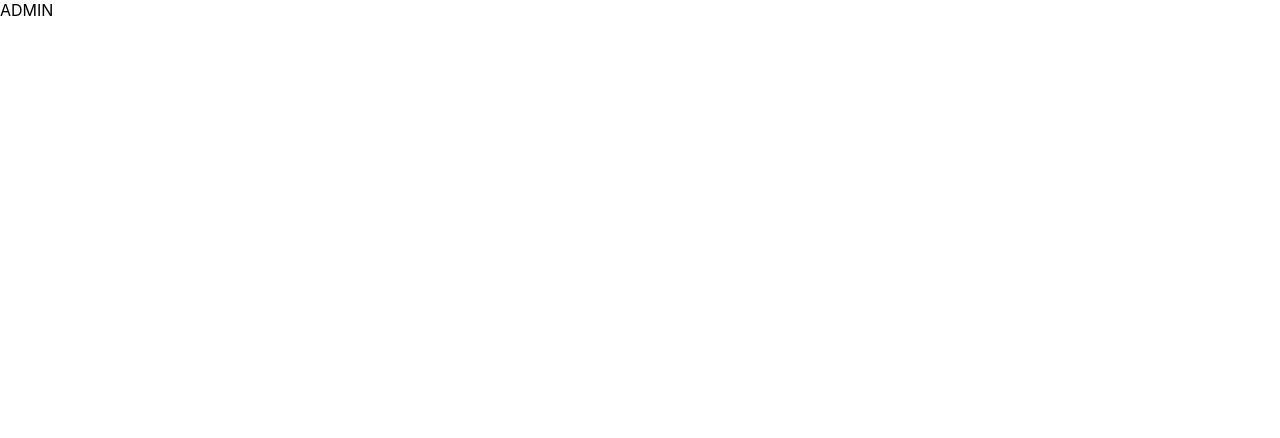
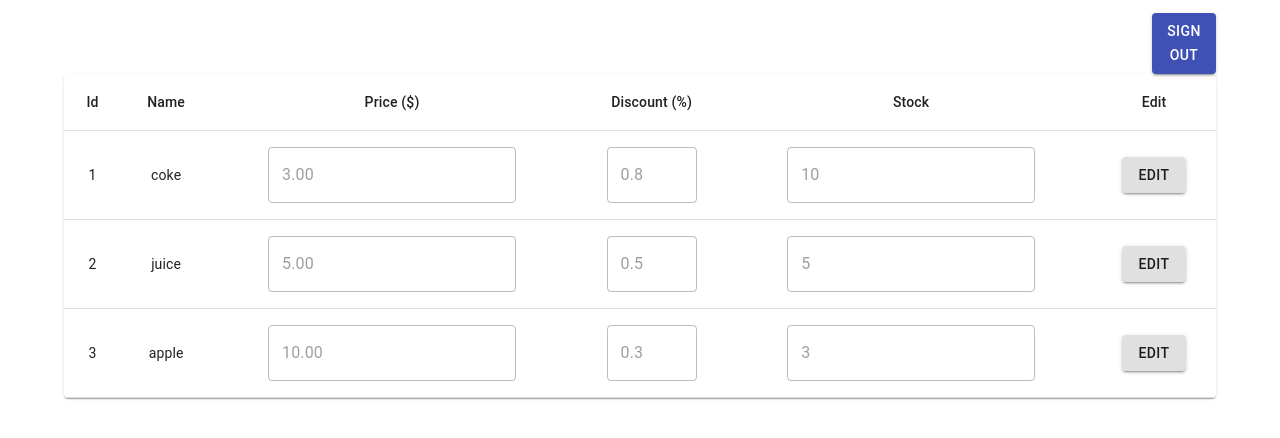
Before and after one commit to Accelsnow/csc301-simple-checkout-system-web, a React (Create React App) app in the folder front/: page /admin in a window 1280 px wide. Shown: the top 438 px of the page. Built offline with nearby package versions, Linux system fonts and the light colour scheme.

Commit message:
admin page implemented item modification

```diff
--- /dev/null
+++ b/front/src/components/AdminPage/Admin.css
@@ -0,0 +1,11 @@
+.container_admin {
+	display: flex;
+	flex-direction: column;
+	align-items: center;
+	margin: 1% 5%;
+}
+
+.signOut_button {
+	width: 5%;
+	align-self: flex-end;
+}
--- a/front/src/components/AdminPage/Admin.jsx
+++ b/front/src/components/AdminPage/Admin.jsx
@@ -1,11 +1,147 @@
 import React, { Component } from "react";
+import {round} from "../utilities";
+import { withRouter } from "react-router-dom";
+import Button from "@material-ui/core/Button";
+import TextField from "@material-ui/core/TextField";
+import TableContainer from "@material-ui/core/TableContainer";
+import Paper from "@material-ui/core/Paper";
+import Table from "@material-ui/core/Table";
+import TableHead from "@material-ui/core/TableHead";
+import TableRow from "@material-ui/core/TableRow";
+import TableCell from "@material-ui/core/TableCell";
+import TableBody from "@material-ui/core/TableBody";
+import "./Admin.css";
+
+const items = [
+	{id: 1, name: "coke", discount: 0.8, price: 3.0, stock: 10,},
+	{id: 2, name: "juice", discount: 0.5, price: 5.0, stock: 5},
+	{id: 3, name: "apple", discount: 0.3, price: 10.0, stock: 3}
+];
 
 class Admin extends Component {
+	state = {
+		items: items,
+		edit: -1,
+	};
+	onEditItem = (e,i) => {
+		e.preventDefault();
+		if (i === this.state.edit) {
+			const newPrice = Number(document.getElementById("edit-price".concat(i.toString())).value);
+			const newDiscount = Number(document.getElementById("edit-discount".concat(i.toString())).value);
+			const newStock = Number(document.getElementById("edit-stock".concat(i.toString())).value);
+			const itemsCopy = this.state.items;
+			const itemCopy = itemsCopy.find(j => j.id === i);
+			if (newPrice > 0 && newStock >= 0 && newDiscount > 0 && newDiscount < 1){
+				itemsCopy[itemsCopy.indexOf(itemCopy)].price = newPrice;
+				itemsCopy[itemsCopy.indexOf(itemCopy)].discount = newDiscount;
+				itemsCopy[itemsCopy.indexOf(itemCopy)].stock = newStock;
+				this.setState({items: itemsCopy});
+				this.setState({edit: -1});
+			} else {
+				alert("Please set price > 0 && 0 < discount < 1 && stock >=0");
+			}
+		} else {
+			this.setState({edit: i});
+		}
+	};
 	render() {
+		const { history } = this.props;
 		return (
-			<div>ADMIN</div>
+			<div className="container_admin">
+				<Button
+					type="submit"
+					variant="contained"
+					color="primary"
+					className="signOut_button"
+					onClick={() => {history.push("/")}}
+				>
+					Sign Out
+				</Button>
+				<TableContainer component={Paper}>
+					<Table style={{minWidth: 650}} aria-label="simple table">
+						<TableHead>
+							<TableRow>
+								<TableCell align="center">Id</TableCell>
+								<TableCell align="center">Name</TableCell>
+								<TableCell align="center">Price&nbsp;($)</TableCell>
+								<TableCell align="center">Discount&nbsp;(%)</TableCell>
+								<TableCell align="center">Stock</TableCell>
+								<TableCell align="center">Edit</TableCell>
+							</TableRow>
+						</TableHead>
+						<TableBody>
+							{this.state.items.map(item => (
+								<TableRow key={item.id}>
+									<TableCell  align="center">
+										{item.id}
+									</TableCell>
+									<TableCell  align="center">
+										{item.name}
+									</TableCell>
+									<TableCell align="center">
+										<TextField
+											variant="outlined"
+											align="center"
+											type="number"
+											InputProps={{
+												inputProps: {
+													min: 0
+												}
+											}}
+											defaultValue={round(item.price)}
+											disabled={this.state.edit !== item.id}
+											id={"edit-price".concat(item.id.toString())}
+										>{round(item.price)}</TextField>
+									</TableCell>
+									<TableCell align="center">
+										<TextField
+											variant="outlined"
+											align="center"
+											type="number"
+											InputProps={{
+												inputProps: {
+													max: 1, min: 0
+												}
+											}}
+											defaultValue={item.discount}
+											disabled={this.state.edit !== item.id}
+											id={"edit-discount".concat(item.id.toString())}
+										>{"-"+item.discount*100+"%"}</TextField>
+									</TableCell>
+									<TableCell align="center">
+										<TextField
+											variant="outlined"
+											align="center"
+											type="number"
+											InputProps={{
+												inputProps: {
+													min: 0
+												}
+											}}
+											defaultValue={item.stock}
+											disabled={this.state.edit !== item.id}
+											id={"edit-stock".concat(item.id.toString())}
+										>{item.stock}</TextField>
+									</TableCell>
+									<TableCell align="center">
+										{
+											item.id === this.state.edit ?
+												<Button variant="contained"
+												        onClick={(e) => {this.onEditItem(e, item.id)}}
+												        className={"admin-apply-but"}>Apply</Button> :
+												<Button variant="contained"
+												        onClick={(e) => {this.onEditItem(e,item.id)}}
+												        className={"admin-edit-but"}>Edit</Button>
+										}
+									</TableCell>
+								</TableRow>
+							))}
+						</TableBody>
+					</Table>
+				</TableContainer>
+			</div>
 		);
 	}
 }
 
-export default Admin;
+export default withRouter(Admin);
--- a/front/src/components/CheckoutPage/Checkout.jsx
+++ b/front/src/components/CheckoutPage/Checkout.jsx
@@ -156,6 +156,9 @@ class Checkout extends Component {
 											required={true}
 											InputLabelProps={{
 												shrink: true,
+												inputProps: {
+													max: item.stock, min: 0
+												}
 											}}
 											value={item.quantity}
 											inputProps={{
```
